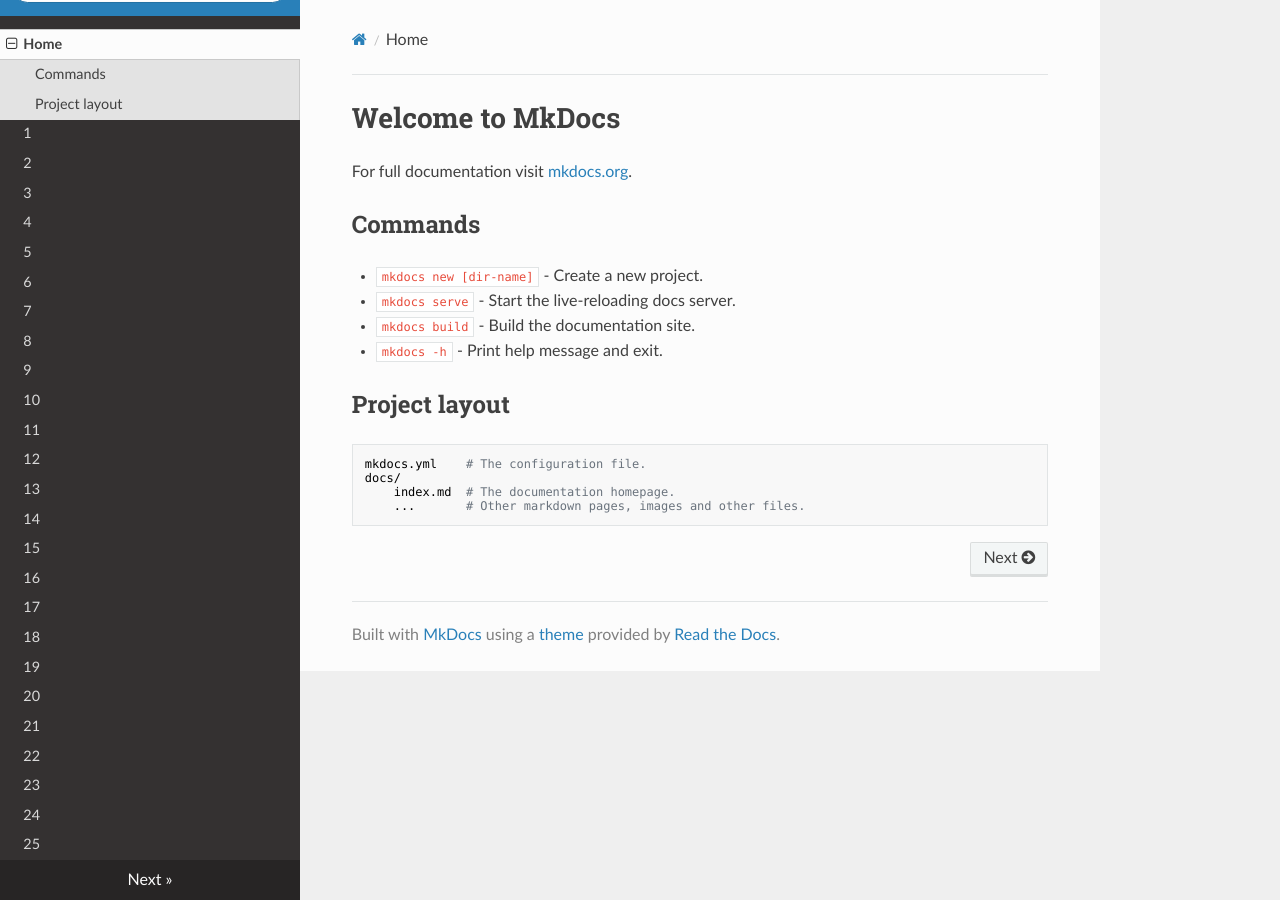
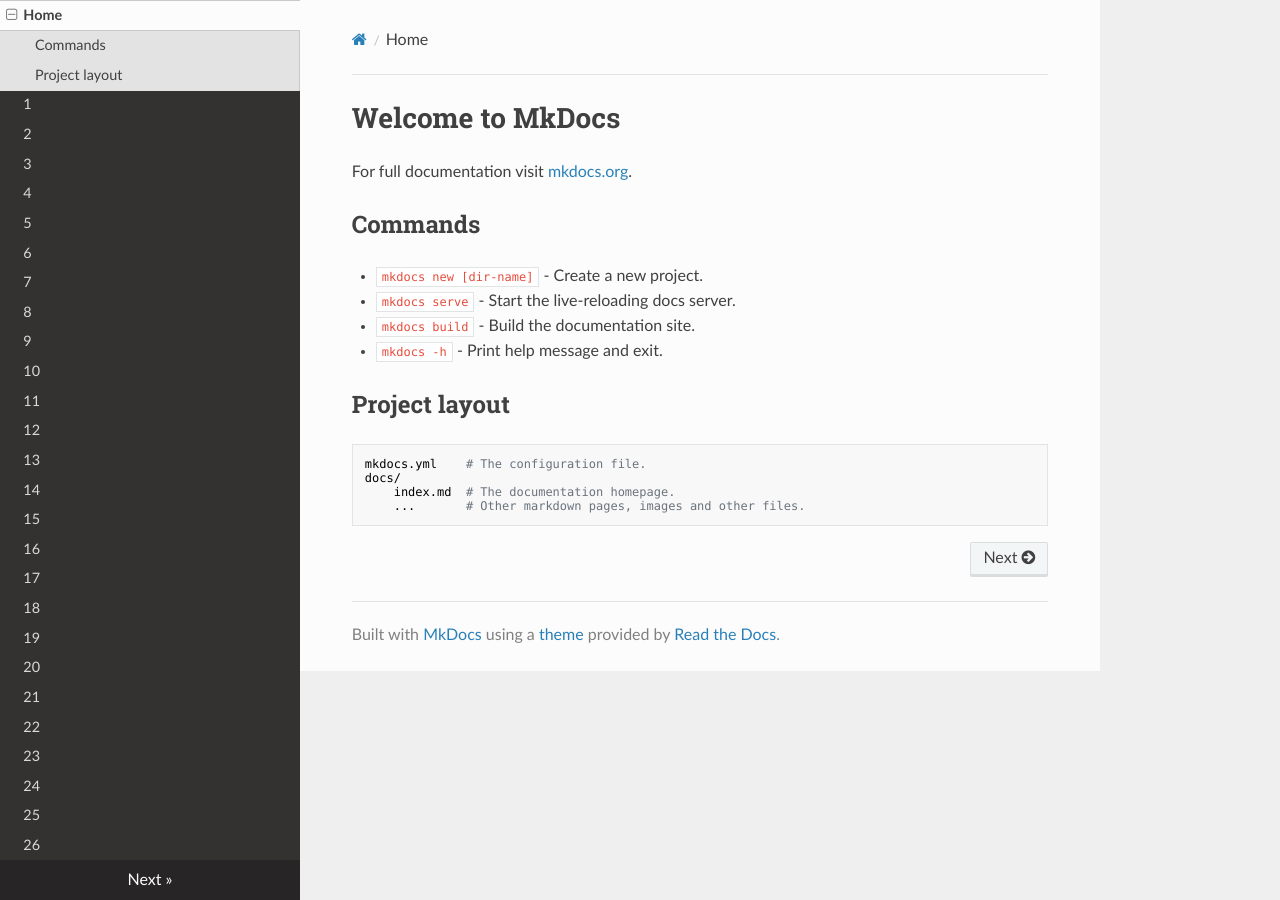
Before and after one commit to lizkca/theblog, an MkDocs documentation site: the page built from docs/index.md, in a window 1280 px wide. Built offline with MkDocs 1.6.1, drawn with Linux system fonts in a browser that asks for light colours; nearby versions of some CDN libraries.

Commit message:
add 26.md

```diff
--- a/mkdocs.yml
+++ b/mkdocs.yml
@@ -26,4 +26,5 @@
     - 23: 23.md
     - 24: 24.md
     - 25: 25.md
+    - 26: 26.md
 theme: readthedocs
```
